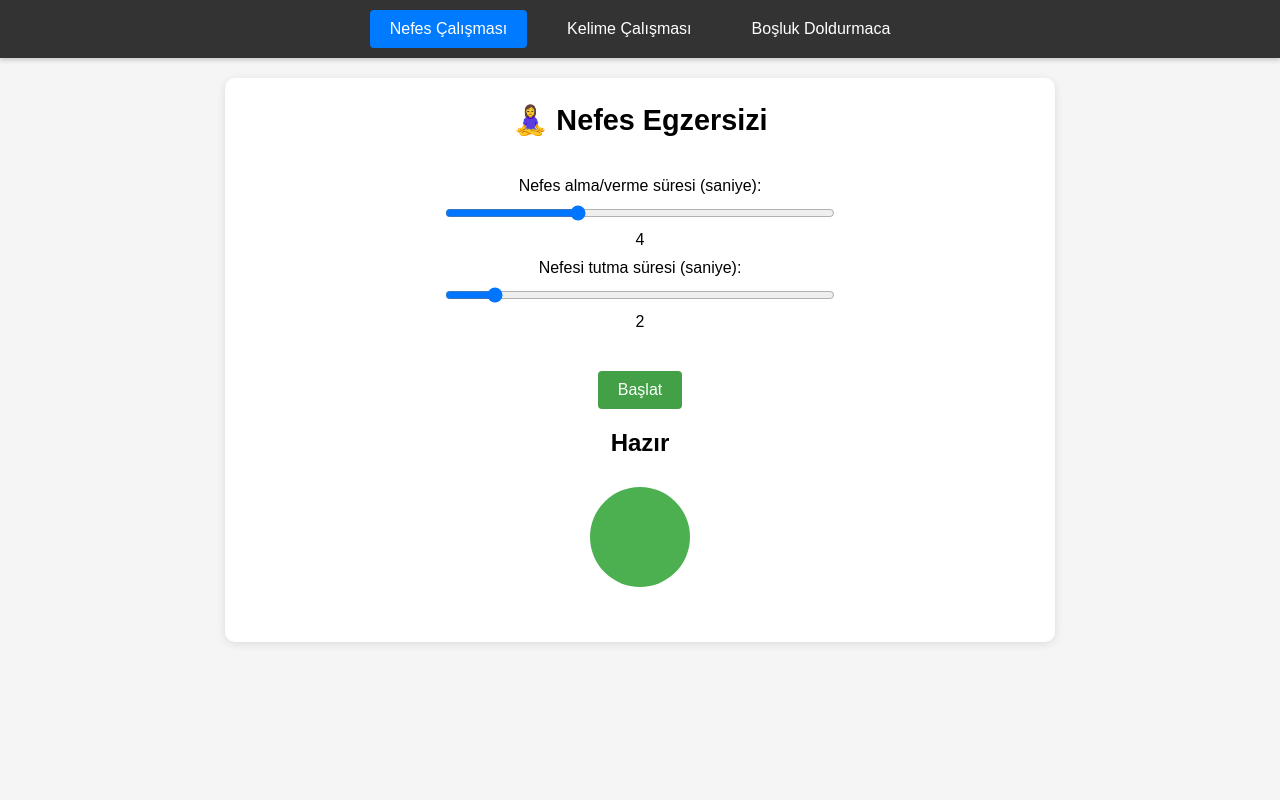
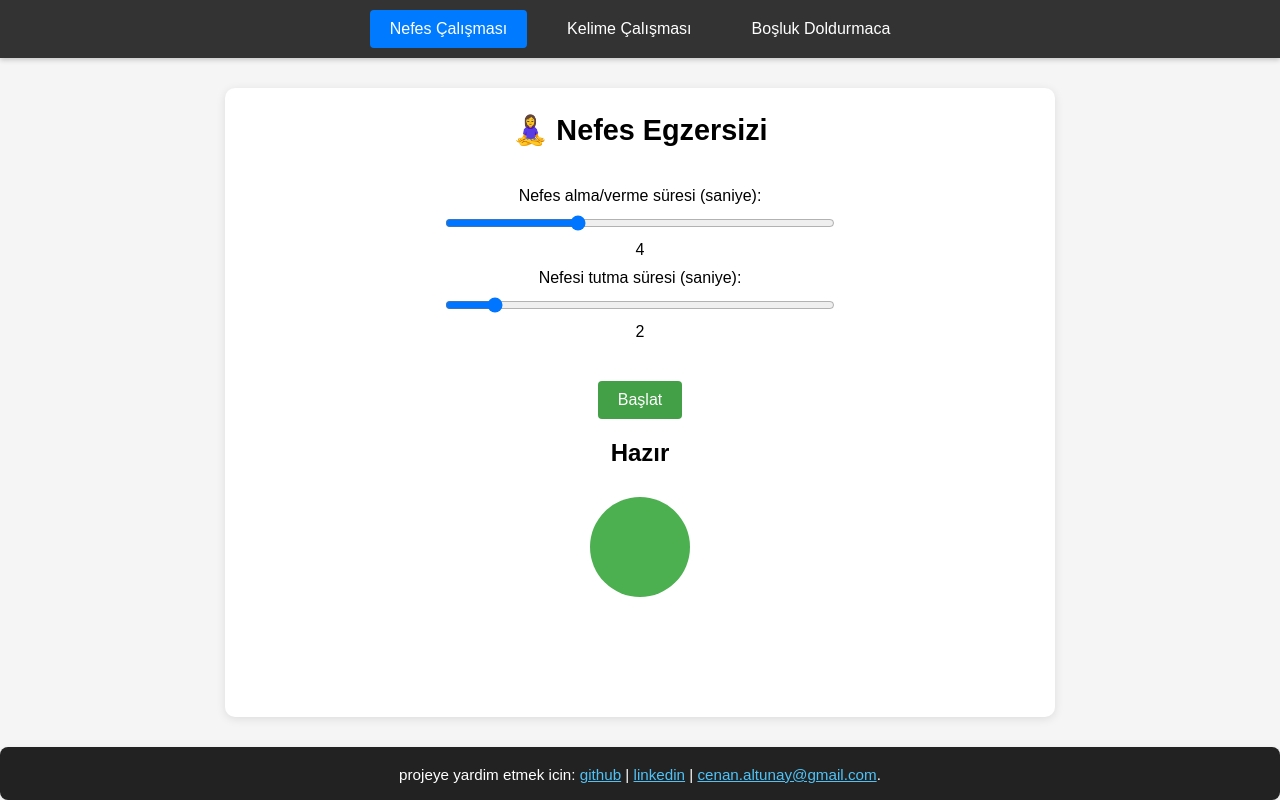
Before and after one commit to caltunay/therapy-app-flask, a Flask app: page /breathing/ in a window 1280 px wide. Run offline with Flask 3, Linux system fonts and the light colour scheme.

Commit message:
contacts added to footer

```diff
--- a/static/styles.css
+++ b/static/styles.css
@@ -5,10 +5,14 @@ html, body {
     box-sizing: border-box;
     font-family: Arial, sans-serif;
     overflow-x: hidden;
+    display: flex;
+    flex-direction: column;
+    min-height: 100vh;
 }
 
 body {
     background-color: #f5f5f5;
+    flex: 1 0 auto;
 }
 
 .center-container {
@@ -32,6 +36,7 @@ body {
     border-radius: 10px;
     box-shadow: 0 2px 10px rgba(0,0,0,0.1);
     overflow-y: auto; /* Add scrolling only when necessary */
+    flex: 1 0 auto;
 }
 
 .image-container {
@@ -402,6 +407,29 @@ h3 {
     text-align: center;
 }
 
+footer {
+    flex-shrink: 0;
+    background: #222;
+    color: #fff;
+    text-align: center;
+    padding: 4px 0 2px 0;
+    font-size: 0.95em;
+    margin-top: 20px;
+    display: inline-block;
+    width: auto;
+    min-width: 0;
+    border-radius: 8px;
+    position: relative;
+    left: 50%;
+    transform: translateX(-50%);
+    box-shadow: 0 1px 4px rgba(0,0,0,0.08);
+}
+
+footer a {
+    color: #4FC3F7;
+    text-decoration: underline;
+}
+
 @media (max-width: 600px) {
     .container {
         width: 95%;
--- a/templates/layout.html
+++ b/templates/layout.html
@@ -26,6 +26,7 @@
             font-size: 1.5em;
             font-weight: bold;
             margin: 0 2px;
+            color: #333;
         }
     </style>
 </head>
@@ -41,5 +42,12 @@
     </div>
 
     {% block scripts %}{% endblock %}
+    <footer>
+        <p>
+            projeye yardim etmek icin: <a href="https://github.com/caltunay/therapy-app-data-generator" target="_blank">github</a>
+            | <a href="https://www.linkedin.com/in/cenan-altunay/" target="_blank">linkedin</a>
+            | <a href="mailto:cenan.altunay@gmail.com">cenan.altunay@gmail.com</a>.
+        </p>
+    </footer>
 </body>
 </html>
```
